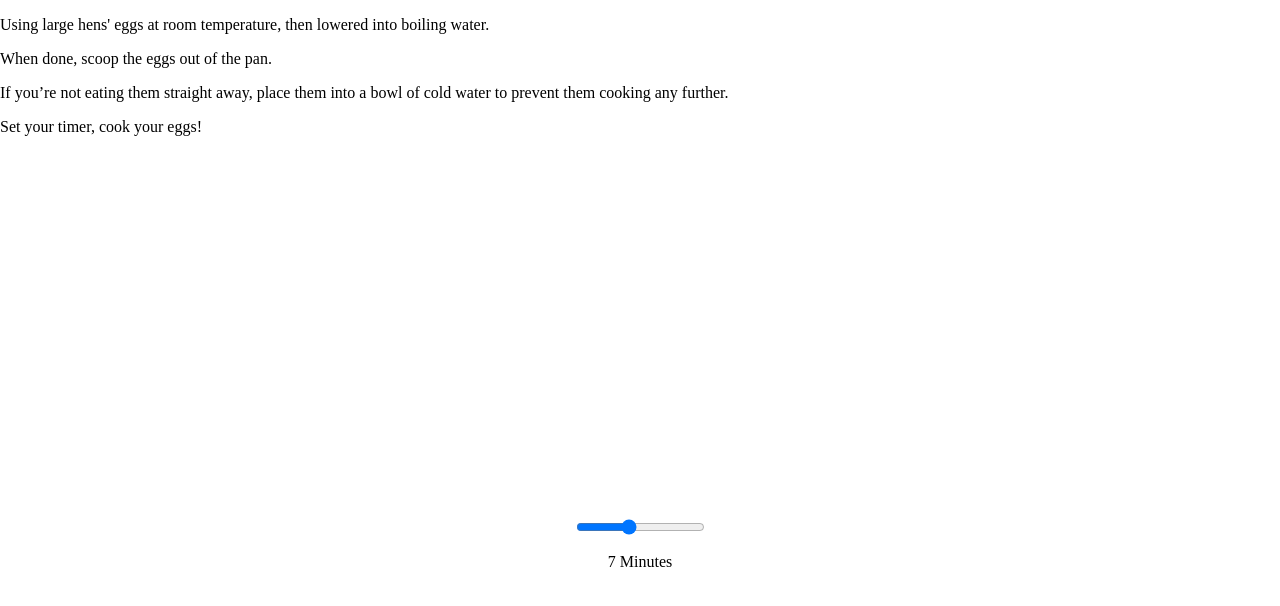
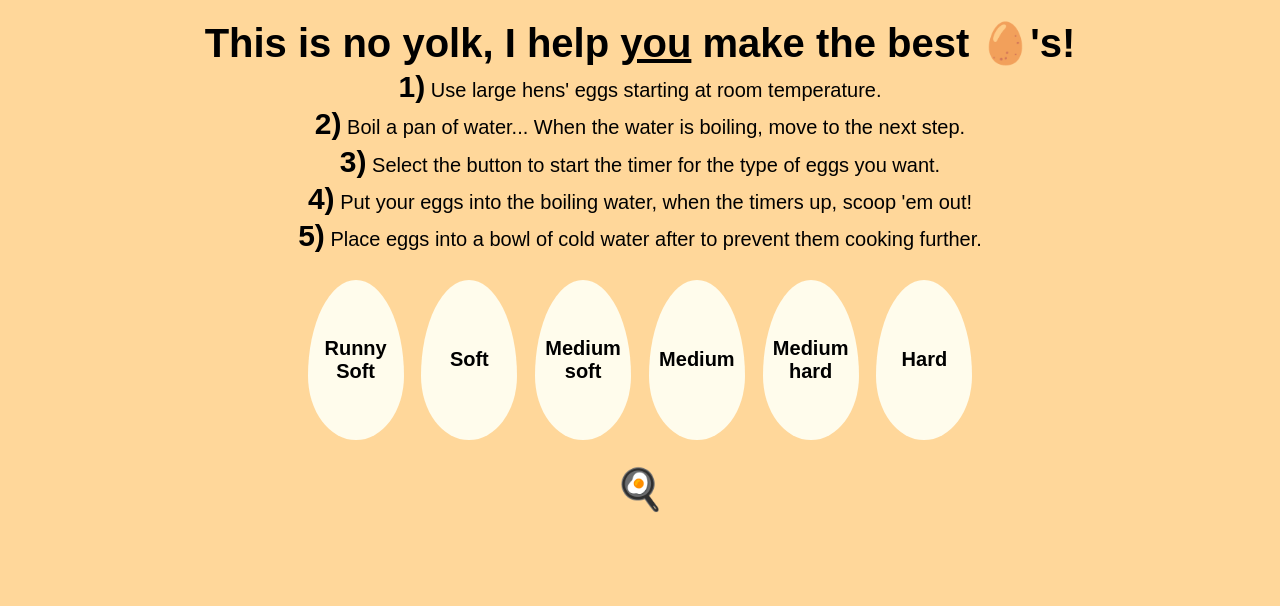
Before and after one commit to NickBurness/Beginner-JavaScript, a plain HTML site: page perfectEggs/index.html in a window 1280 px wide. Drawn offline with Linux system fonts and the light colour scheme; a web font is replaced by a local one.

Commit message:
apply styles and function

```diff
--- a/perfectEggs/index.html
+++ b/perfectEggs/index.html
@@ -6,27 +6,34 @@
     <meta name="viewport" content="width=device-width, initial-scale=1.0">
     <meta http-equiv="X-UA-Compatible" content="ie=edge">
     <link rel="stylesheet" type="text/css" href="style.css">
-    <title>Perfect 🥚🍳's</title>
+    <title>Cook the perfect 🥚</title>
 </head>
 
 <body>
+    <div class="container">
+        <h1>This is no yolk, I help <u>you</u> make the best 🥚's!</h1>
+        <p><b class="bold">1)</b> Use large hens' eggs starting at room temperature.</p>
+        <p><b class="bold">2)</b> Boil a pan of water... When the water is boiling, move to the next step.</p>
+        <p><b class="bold">3)</b> Select the button to start the timer for the type of eggs you want.</p>
+        <p><b class="bold">4)</b> Put your eggs into the boiling water, when the timers up, scoop 'em out!</p>
+        <p><b class="bold">5)</b> Place eggs into a bowl of cold water after to prevent them cooking further.</p>
 
-    <p>Using large hens' eggs at room temperature, then lowered into boiling water.</p>
-    <p>When done, scoop the eggs out of the pan.</p>
-    <p>If you’re not eating them straight away, place them into a bowl of cold water to prevent them cooking any
-        further. </p>
-    <p>Set your timer, cook your eggs!</p>
-
-    <div class="container">
-        <input type="range" min="5" max="10" value="7" class="slider" id="myEggs">
-        <p><span id="timerValue"></span> Minutes</p>
-    </div>
-    <div class="display">
-        <h1 class="display_time-left"></h1>
-        <p class="display_end-time"></p>
+        <div class="timer_buttons">
+            <button class="" data-time="300"><b>Runny Soft</b></button>
+            <button class="" data-time="360"><b>Soft</b></button>
+            <button class="" data-time="420"><b>Medium soft</b></button>
+            <button class="" data-time="480"><b>Medium</b></button>
+            <button class="" data-time="540"><b>Medium hard</b></button>
+            <button class="" data-time="600"><b>Hard</b></button>
+        </div>
+        <div class="display">
+            <h1 class="display_time-left">🍳</h1>
+            <p class="display_end-time"></p>
+        </div>
     </div>
 
     <script src="script.js" type="text/Javascript"></script>
+
 </body>
 
 </html>
--- a/perfectEggs/script.js
+++ b/perfectEggs/script.js
@@ -1,14 +1,7 @@
 let countdown;
 const timerDisplay = document.querySelector('.display_time-left');
 const endTime = document.querySelector('.display_end-time');
-const slider = document.getElementById("myEggs");
-const setTimer = document.getElementById("timerValue");
-setTimer.innerHTML = slider.value; // Display the default slider value
-
-// Update the current slider value (each time you drag the slider handle)
-slider.oninput = function () {
-    output.innerHTML = this.value;
-}
+const buttons = document.querySelectorAll('[data-time]');
 
 function timer(seconds) {
     clearInterval(countdown);
@@ -29,7 +22,6 @@ function timer(seconds) {
     }, 1000);
 }
 
-// Countdown timer
 function displayTimeLeft(seconds) {
     const minutes = Math.floor(seconds / 60);
     const remainingSeconds = seconds % 60;
@@ -38,12 +30,16 @@ function displayTimeLeft(seconds) {
     timerDisplay.textContent = display;
 }
 
-/// display time eggs will finish
 function displayEndTime(timestamp) {
     const end = new Date(timestamp);
     const hour = end.getHours();
     const minutes = end.getMinutes();
-    endTime.textContent = `Eggs will be perfectly cooked at ${hour}:${minutes < 10 ? '0' : ''}${minutes}`;
+    endTime.textContent = `Your eggs will be ready at ${hour}:${minutes < 10 ? '0' : ''}${minutes}`;
 }
 
-setTimer.forEach(button => button.addEventListener('click', startTimer));
+function startTimer() {
+    const seconds = parseInt(this.dataset.time);
+    timer(seconds);
+}
+
+buttons.forEach(button => button.addEventListener('click', startTimer));
--- a/perfectEggs/style.css
+++ b/perfectEggs/style.css
@@ -1,7 +1,38 @@
-body {
-    background-color: #ffffff;
+@font-face {
+    font-family: 'Indie Flower';
+    font-style: normal;
+    font-weight: 400;
+    font-display: swap;
+    src: local('Indie Flower'), local('IndieFlower'), url(https://fonts.gstatic.com/s/indieflower/v11/m8JVjfNVeKWVnh3QMuKkFcZVaUuH.woff2) format('woff2');
+    unicode-range: U+0000-00FF, U+0131, U+0152-0153, U+02BB-02BC, U+02C6, U+02DA, U+02DC, U+2000-206F, U+2074, U+20AC, U+2122, U+2191, U+2193, U+2212, U+2215, U+FEFF, U+FFFD;
+}
+
+*,
+*::before,
+*::after {
     padding: 0;
     margin: 0;
+    box-sizing: border-box;
+    font-family: 'Indie Flower', sans-serif;
+}
+
+body {
+    background-color: #ffd79a;
+}
+
+h1 {
+    margin-top: 2.5vh;
+    font-size: 2.5em;
+}
+
+p {
+    font-family: sans-serif;
+    padding-top: 0.25%;
+    font-size: 1.25em;
+}
+
+b {
+    font-size: 1.5em;
 }
 
 .container {
@@ -9,17 +40,34 @@ body {
     width: 100vw;
     display: flex;
     align-items: center;
-    justify-content: center;
     flex-direction: column;
 }
 
-input[type="range"]::-webkit-slider-thumb,
-input[type="range"]::-moz-range-thumb {
-    -webkit-appearance: none;
-    height: 30px;
-    width: 30px;
-    background-color: #eeff00;
-    border-radius: 50%;
-    box-shadow: 10px 15px 10px rgba(0, 0, 0, 0.2);
-    cursor: pointer;
+button {
+    background: #fffcec;
+    border: none;
+    width: 7.5vw;
+    height: 20vh;
+    margin: .5em;
+    margin-top: 2em;
+    padding: .5em;
+    vertical-align: middle;
+    color: #000;
+    border-radius: 50% 50% 50% 50% / 60% 60% 40% 40%;
+    transition: 0.5s;
 }
+
+button:hover {
+    border: 1px solid #000;
+    transform: scale(1.2);
+}
+
+.display {
+    display: flex;
+    align-items: center;
+    flex-direction: column;
+}
+
+.display_end-time {
+    font-size: 2em;
+}
```
